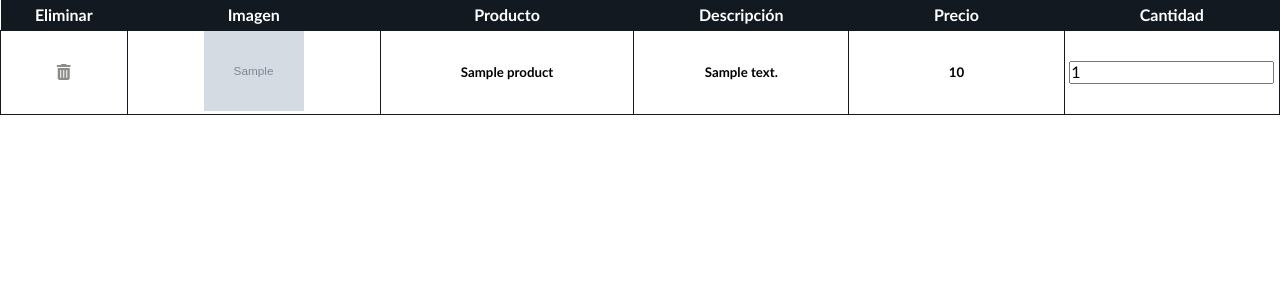
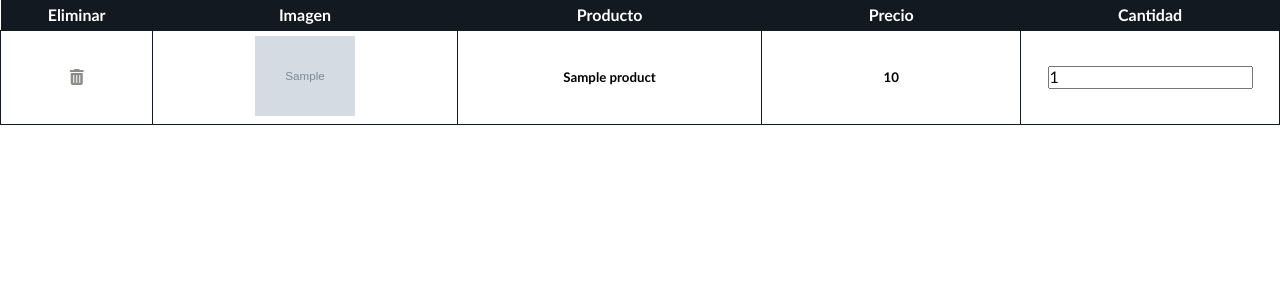
Before and after one commit to MarcusMors/DBP-amazon-like-project, a Flask app: template templates/carrito.html in a window 1280 px wide. Shown: the part 50-350 px from the top of the page. Run offline with Flask 2, Linux system fonts and the light colour scheme; the template is opened without the code that fills it: most values are stand-ins (such as "Sample title", 1, 10 or a date in 2020); grey boxes marked "Sample" are stand-in pictures; some libraries are stand-ins or nearby versions.

Commit message:
html and css changes

```diff
--- a/static/css/carrito.css
+++ b/static/css/carrito.css
@@ -101,3 +101,18 @@
 	display: flex;
 	justify-self: flex-end;
 }
+table {
+	border: none;
+	width: 100%;
+	border-collapse: collapse;
+}
+
+td {
+	padding: 5px 10px;
+	text-align: center;
+	border: 1px solid #999;
+}
+
+tr:nth-child(1) {
+	background: #dedede;
+}
--- a/templates/carrito.html
+++ b/templates/carrito.html
@@ -36,7 +36,6 @@
                     <td>Eliminar</td>
                     <td>Imagen</td>
                     <td>Producto</td>
-					<td>Descripción</td>
                     <td>Precio</td>
                     <td>Cantidad</td>
 
@@ -47,11 +46,8 @@
 				<tr></tr>
 					<td><a href="#"><i class="fas fa-trash-alt"></i></a> </td>  <!--basurero-->
 					<td><img src="images/{{product.filename}}" alt=""></img></td>
-					<td>
+					<td >
 						<h5>{{product.title}}</h5>
-					</td>
-					<td>
-						<h5>{{product.description}}</h5>
 					</td>
 					<td>
 						<h5>{{product.price}}</h5>
--- a/templates/welcome.html
+++ b/templates/welcome.html
@@ -17,7 +17,7 @@
 			<i class="fas fa-search" style="color: white"></i>
 		</button>
 		{% if log %}
-		<h3 class="welcome">Welcome {{user}}</h3>
+		<a href="{{url_for('profile')}}"><h3 class="welcome">Welcome {{user}}</h3></a>
 		{% endif %}
 	</div>
 	<div class="cart">
```
Also changed, not shown: templates/profile.html (+4 -13 lines).
